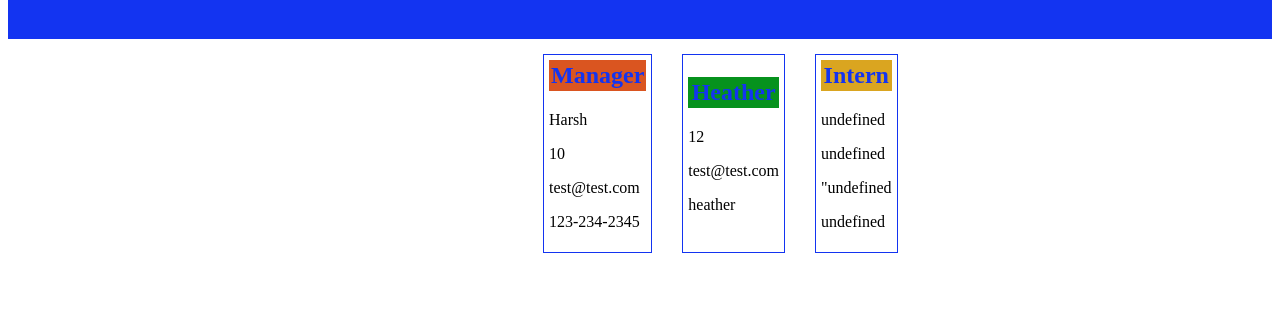
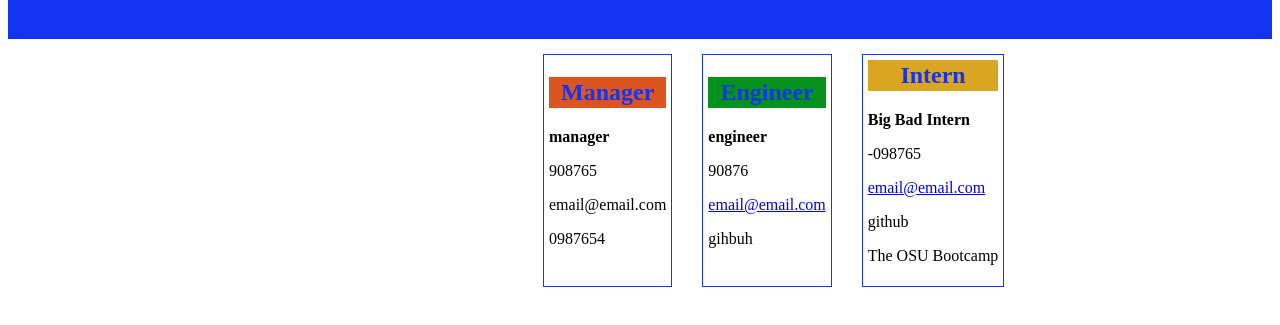
Before and after one commit to hrkoren/Team_Profile_Generator, a website: page index.html in a window 1280 px wide. Shown: the part 79-404 px from the top of the page. Drawn offline with Linux system fonts and the light colour scheme.

Commit message:
added links for email addresses and github url

```diff
--- a/index.html
+++ b/index.html
@@ -56,23 +56,23 @@
     <div class="cards">
     <div class="cardBody" id="manager">
         <h2 class="manHeading">Manager</h2>
-        <p>Harsh</p>
-        <p>10</p>
-        <p>test@test.com</p>
-        <p>123-234-2345</p>
+        <p><strong>manager</strong></p>
+        <p>908765</p>
+        <p>email@email.com</p>
+        <p>0987654</p>
         </div><div class="cardBody" id="engineer">
-        <h2 class="engHeading">Heather</h2>
-        <p>12</p>
-        <p>test@test.com</p>
-        <p>heather</p>
+        <h2 class="engHeading">Engineer</h2>
+        <p><strong>engineer</strong></p>
+        <p>90876</p>
+        <p><a href=email@email.com>email@email.com</a></p>
+        <p>gihbuh</p>
+        </div><div class="cardBody" id="intern">
+        <h2 class="intHeading">Intern</h2>
+        <p><strong>Big Bad Intern</strong></p>
+        <p>-098765</p>
+        <p><a href=email@email.com>email@email.com</a></p>
+        <p>github</p>
+        <p>The OSU Bootcamp</p>
         </div>
-
-    <div class="cardBody" id="intern">
-    <h2 class="intHeading">Intern</h2>
-    <p>undefined</p>
-    <p>undefined</p>
-    <p>"undefined</p>
-    <p>undefined</p>
-    </div>
 </body>
 </html>
```
Also changed, not shown: Dev/team_profile.js (+5 -5 lines).
